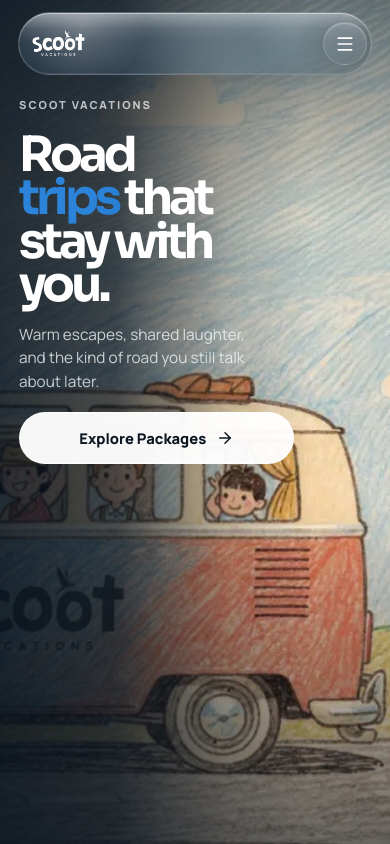
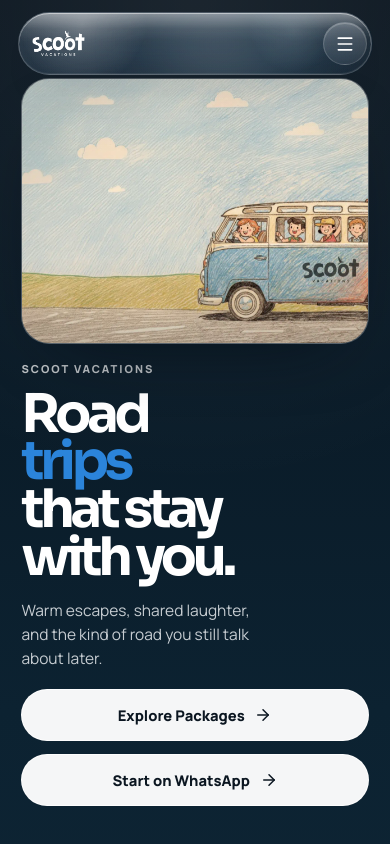
Before and after one commit to scootvacation-sys/scootwebsite, a React (Vite) app: page / in a window 390 px wide. Shown: the top 844 px of the page. Built offline with nearby package versions, Linux system fonts and the light colour scheme.

Commit message:
Box mobile hero animation and copy layout

```diff
--- a/src/components/ScrollHero.css
+++ b/src/components/ScrollHero.css
@@ -263,6 +263,138 @@
   letter-spacing: 0.12em;
 }
 
+.scroll-cinema--compact {
+  background:
+    radial-gradient(circle at top center, rgba(255, 255, 255, 0.08), transparent 34%),
+    linear-gradient(180deg, #08131d 0%, #0c2231 50%, #10293a 100%);
+}
+
+.scroll-cinema__sticky--compact {
+  display: grid;
+  align-items: start;
+  overflow: visible;
+}
+
+.scroll-cinema__mobile-shell {
+  width: min(100% - 1.6rem, 23rem);
+  min-height: 100svh;
+  margin: 0 auto;
+  padding: 5.2rem 0 1.75rem;
+  display: grid;
+  align-content: start;
+  gap: 1.25rem;
+}
+
+.scroll-cinema__mobile-media {
+  position: relative;
+  overflow: hidden;
+  aspect-ratio: 16 / 11.5;
+  border-radius: 2rem;
+  border: 1px solid rgba(255, 255, 255, 0.18);
+  background:
+    linear-gradient(180deg, rgba(255, 255, 255, 0.12), rgba(255, 255, 255, 0.04)),
+    rgba(255, 255, 255, 0.04);
+  box-shadow:
+    0 28px 72px -42px rgba(2, 9, 18, 0.86),
+    inset 0 1px 0 rgba(255, 255, 255, 0.28);
+}
+
+.scroll-cinema__mobile-media::before {
+  content: '';
+  position: absolute;
+  inset: 0;
+  z-index: 2;
+  background:
+    linear-gradient(180deg, rgba(255, 255, 255, 0.14), transparent 24%),
+    radial-gradient(circle at 78% 18%, rgba(255, 255, 255, 0.12), transparent 18%);
+  pointer-events: none;
+}
+
+.scroll-cinema__mobile-visual {
+  position: absolute;
+  inset: 0;
+}
+
+.scroll-cinema__mobile-visual .scroll-cinema__poster,
+.scroll-cinema__mobile-visual .scroll-cinema__sequence {
+  object-fit: cover;
+  object-position: 58% 52%;
+}
+
+.scroll-cinema__mobile-veil {
+  position: absolute;
+  inset: 0;
+  z-index: 2;
+  background:
+    linear-gradient(180deg, rgba(6, 17, 28, 0.06), transparent 30%),
+    linear-gradient(180deg, transparent 68%, rgba(6, 17, 28, 0.2));
+  pointer-events: none;
+}
+
+.scroll-cinema__mobile-copy {
+  display: grid;
+  align-content: start;
+  gap: 0;
+  padding: 0 0.05rem;
+}
+
+.scroll-cinema__mobile-copy h1 {
+  max-width: 6.4ch;
+  margin-top: 0.75rem;
+  color: white;
+  font-size: clamp(3.2rem, 13vw, 4.6rem);
+  line-height: 0.9;
+  letter-spacing: -0.08em;
+  text-wrap: balance;
+}
+
+.scroll-cinema__mobile-copy p {
+  max-width: 18.5rem;
+  margin-top: 1rem;
+  color: rgba(245, 248, 250, 0.8);
+  font-size: 1.02rem;
+  line-height: 1.55;
+}
+
+.scroll-cinema__mobile-actions {
+  display: grid;
+  gap: 0.85rem;
+  margin-top: 1.2rem;
+}
+
+.scroll-cinema__mobile-actions .scroll-cinema__cta {
+  width: 100%;
+  justify-content: center;
+  margin-top: 0;
+}
+
+.scroll-cinema__mobile-loading {
+  position: absolute;
+  left: 0.95rem;
+  bottom: 0.95rem;
+  z-index: 3;
+  display: inline-flex;
+  align-items: center;
+  gap: 0.55rem;
+  padding: 0.6rem 0.78rem;
+  border-radius: 999px;
+  background: rgba(7, 17, 28, 0.62);
+  border: 1px solid rgba(255, 255, 255, 0.14);
+  color: rgba(255, 255, 255, 0.74);
+  font-size: 0.64rem;
+  font-weight: 800;
+  letter-spacing: 0.14em;
+  text-transform: uppercase;
+  backdrop-filter: blur(12px);
+  -webkit-backdrop-filter: blur(12px);
+}
+
+.scroll-cinema__mobile-loading strong {
+  color: white;
+  font-size: 0.68rem;
+  letter-spacing: 0.1em;
+}
+
 @media (max-width: 1080px) {
   .scroll-cinema__content {
     width: min(100% - 2.5rem, 52rem);
@@ -278,90 +410,52 @@
 }
 
 @media (max-width: 760px) {
-  .scroll-cinema__content {
-    width: min(100% - 2rem, 24rem);
-    min-height: 100svh;
+  .scroll-cinema__mobile-shell {
+    width: min(100% - 1.4rem, 22.5rem);
+    padding-top: 5rem;
   }
 
-  .scroll-cinema__poster {
-    object-position: 92% 50%;
+  .scroll-cinema__mobile-copy h1 {
+    font-size: clamp(3.1rem, 13.2vw, 4.2rem);
   }
 
-  .scroll-cinema__sequence {
-    object-position: 92% 50%;
-  }
-
-  .scroll-cinema__shade--left {
-    background: linear-gradient(
-      90deg,
-      rgba(6, 17, 28, 0.92) 0%,
-      rgba(6, 17, 28, 0.78) 30%,
-      rgba(6, 17, 28, 0.22) 58%,
-      transparent 80%
-    );
-  }
-
-  .scroll-cinema__shade--top {
-    background: linear-gradient(180deg, rgba(6, 17, 28, 0.48), transparent 26%);
-  }
-
-  .scroll-cinema__intro {
-    top: 6.15rem;
-    left: 0;
-    width: min(19.6rem, 86vw);
-    max-width: none;
-  }
-
-  .scroll-cinema__intro h1 {
-    max-width: 5.8ch;
-    font-size: clamp(3.45rem, 13.8vw, 4.95rem);
-    line-height: 0.9;
-  }
-
-  .scroll-cinema__intro p {
-    max-width: 17.2rem;
-    margin-top: 1rem;
-    font-size: 1.02rem;
-    line-height: 1.52;
-  }
-
-  .scroll-cinema__support {
-    display: none;
-  }
-
-  .scroll-cinema__cta {
-    width: 100%;
-    justify-content: center;
-    min-height: 3.08rem;
-    margin-top: 1.18rem;
-    padding: 0.84rem 1.05rem;
-    font-size: 0.95rem;
+  .scroll-cinema__mobile-copy p {
+    max-width: 18rem;
+    font-size: 1rem;
   }
 
   .scroll-cinema__label {
     font-size: 0.69rem;
     letter-spacing: 0.18em;
   }
+
+  .scroll-cinema__cta {
+    min-height: 3.08rem;
+    padding: 0.84rem 1.05rem;
+    font-size: 0.95rem;
+  }
 }
 
 @media (max-width: 560px) {
-  .scroll-cinema__content {
-    width: min(100% - 1.8rem, 22rem);
+  .scroll-cinema__mobile-shell {
+    width: min(100% - 1.2rem, 21.8rem);
+    padding-top: 4.85rem;
+    gap: 1.05rem;
   }
 
-  .scroll-cinema__intro {
-    top: 5.65rem;
-    width: min(17.2rem, 84vw);
+  .scroll-cinema__mobile-media {
+    aspect-ratio: 16 / 12.2;
+    border-radius: 1.75rem;
   }
 
-  .scroll-cinema__intro h1 {
-    max-width: 5.6ch;
-    font-size: clamp(3rem, 12.4vw, 4rem);
+  .scroll-cinema__mobile-copy h1 {
+    max-width: 5.9ch;
+    font-size: clamp(3.05rem, 13.6vw, 4rem);
   }
 
-  .scroll-cinema__intro p {
-    max-width: 15rem;
-    font-size: 0.96rem;
+  .scroll-cinema__mobile-copy p {
+    max-width: 16rem;
+    font-size: 0.97rem;
   }
 
   .scroll-cinema__cta {
@@ -370,9 +464,10 @@
     font-size: 0.92rem;
   }
 
-  .scroll-cinema__loading {
-    bottom: 1.85rem;
-    gap: 0.6rem;
-    font-size: 0.68rem;
+  .scroll-cinema__mobile-loading {
+    left: 0.75rem;
+    bottom: 0.75rem;
+    padding: 0.55rem 0.68rem;
+    gap: 0.45rem;
   }
 }
--- a/src/components/ScrollHero.jsx
+++ b/src/components/ScrollHero.jsx
@@ -79,15 +79,15 @@
 
 const getPinDistance = (viewportWidth, frameCount) => {
   if (viewportWidth < 480) {
-    return Math.max(frameCount * 18, 720);
+    return Math.max(frameCount * 12, 560);
   }
 
   if (viewportWidth < 640) {
-    return Math.max(frameCount * 18, 840);
+    return Math.max(frameCount * 12, 640);
   }
 
   if (viewportWidth < 1024) {
-    return Math.max(frameCount * 10, 1300);
+    return Math.max(frameCount * 10, 1100);
   }
 
   return Math.max(frameCount * 16, 2200);
@@ -370,10 +370,70 @@
     <header
       id={id}
       ref={sectionRef}
-      className="scroll-cinema"
+      className={`scroll-cinema${isCompact ? ' scroll-cinema--compact' : ''}`}
       style={{ minHeight: `calc(100svh + ${pinDistance}px)` }}
     >
-        <div ref={stickyRef} className="scroll-cinema__sticky">
+      <div
+        ref={stickyRef}
+        className={`scroll-cinema__sticky${
+          isCompact ? ' scroll-cinema__sticky--compact' : ''
+        }`}
+      >
+        {isCompact ? (
+          <div className="scroll-cinema__mobile-shell">
+            <div className="scroll-cinema__mobile-media">
+              <div className="scroll-cinema__mobile-visual" aria-hidden="true">
+                <img
+                  src={sequenceFrameUrls[0]}
+                  alt=""
+                  className={`scroll-cinema__poster${
+                    sequenceReady ? ' scroll-cinema__poster--hidden' : ''
+                  }`}
+                />
+                <img
+                  ref={primaryFrameRef}
+                  alt=""
+                  className={`scroll-cinema__sequence${
+                    sequenceReady ? ' is-ready' : ''
+                  }`}
+                />
+                <div className="scroll-cinema__mobile-veil"></div>
+              </div>
+
+              {!loadingState.ready ? (
+                <div className="scroll-cinema__mobile-loading">
+                  <span>Loading journey</span>
+                  <strong>{loadingPercent}%</strong>
+                </div>
+              ) : null}
+            </div>
+
+            <div className="scroll-cinema__mobile-copy">
+              <span className="scroll-cinema__label">{copy.eyebrow}</span>
+              <h1>{renderHeadlineWithAccent(copy.headline, copy.headlineAccent)}</h1>
+              <p>{copy.supportingLine}</p>
+              <div className="scroll-cinema__mobile-actions">
+                <button
+                  type="button"
+                  className="scroll-cinema__cta scroll-cinema__cta--solid"
+                  onClick={onExplorePackages}
+                >
+                  Explore Packages
+                  <ArrowRight size={18} />
+                </button>
+                <button
+                  type="button"
+                  className="scroll-cinema__cta scroll-cinema__cta--ghost"
+                  onClick={onOpenWhatsApp}
+                >
+                  Start on WhatsApp
+                  <ArrowRight size={18} />
+                </button>
+              </div>
+            </div>
+          </div>
+        ) : (
+          <>
             <div className="scroll-cinema__visual" aria-hidden="true">
               <img
                 src={sequenceFrameUrls[0]}
@@ -446,7 +506,10 @@
               >
                 <span className="scroll-cinema__label">{copy.lateEyebrow}</span>
                 <h2>
-              {renderHeadlineWithAccent(copy.lateHeadline, copy.lateHeadlineAccent)}
+                  {renderHeadlineWithAccent(
+                    copy.lateHeadline,
+                    copy.lateHeadlineAccent
+                  )}
                 </h2>
                 <p>{copy.lateLine}</p>
                 <button
@@ -466,6 +529,8 @@
                 </div>
               ) : null}
             </div>
+          </>
+        )}
       </div>
     </header>
   );
```
Lines whose indentation alone changed are shown as unchanged.
